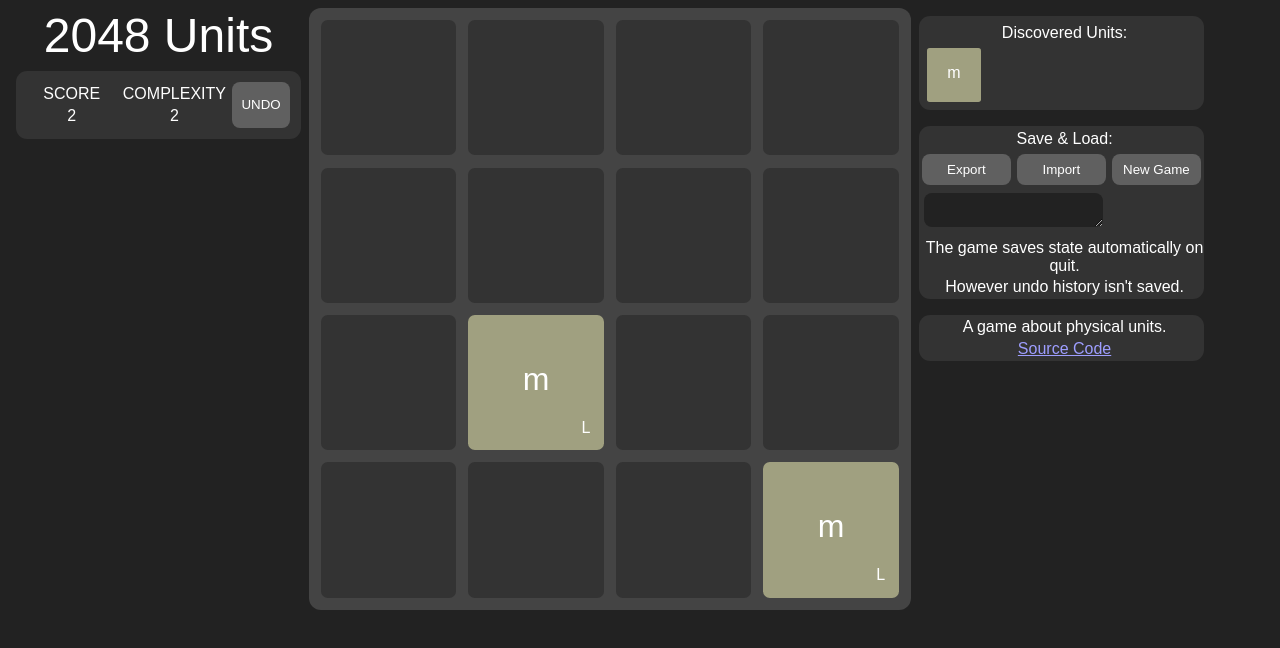
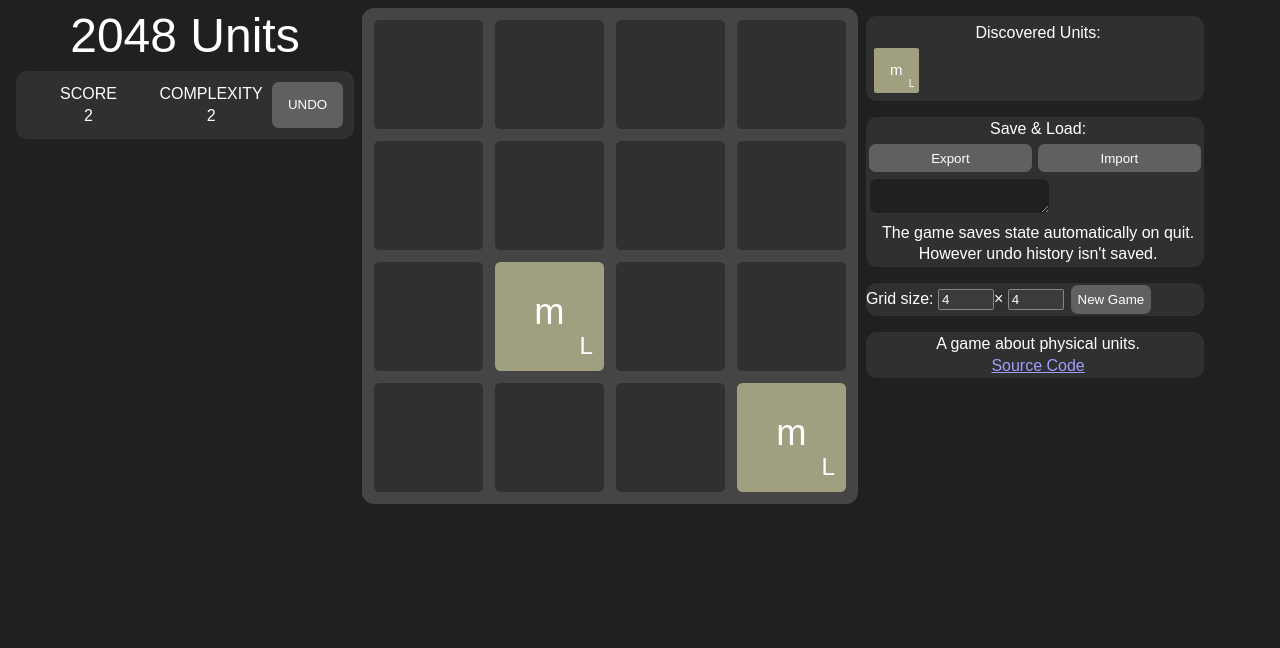
Before and after one commit to Blue-Beaker/Blue-Beaker.github.io, a plain HTML site: page 2048units.html in a window 1280 px wide. Drawn offline with Linux system fonts and the light colour scheme.

Commit message:
Update 2048 units

```diff
--- a/2048units.html
+++ b/2048units.html
@@ -6,19 +6,45 @@
     <title>2048 Units</title>
 </head>
 <style type="text/css">
-    /* .grid{
-      background-color:#aaaaaa;
-    } */
-
-    .grid td {
-        background-color: #222222;
-    }
-
     body {
-        background-color: #222222;
+        background-color: #202020;
         width: 95%;
         height: 95%;
         color-scheme: dark;
+    }
+
+    .area {
+        /* width: 95vw;
+        aspect-ratio: 1;
+        min-width: 20em;
+        max-width: 95vh; */
+        position: relative;
+        display: flex;
+        align-items: center;
+        justify-content: center;
+    }
+
+    .basegrid {
+        --columns: 4;
+        --rows: 4;
+        /*
+        --fit-view-size: min( 95vh ,95vw );
+        width: calc( var(--fit-view-size) );
+        height: calc( var(--fit-view-size) );
+        font-size: calc( var(--fit-view-size) * 0.165 / max(var(--rows), var(--columns)));
+        */
+        --max-width: 95vw;
+        --max-height: 95vh;
+
+        width: calc( var(--fit-view-size) * (var(--columns) + 0.1) );
+        height: calc( var(--fit-view-size) * (var(--rows) + 0.1) );
+        --fit-view-size: min( var(--max-height) / ( var(--rows) + 0.1 ) , var(--max-width) / ( var(--columns) + 0.1 ));
+        border-radius: calc( var(--fit-view-size) * 0.1 );
+        background-color: hsl(0, 0%, 27%);
+        font-size: calc( var(--fit-view-size) / 6 );
+    }
+    .overgrid{
+        position: absolute;
     }
 
     .cell {
@@ -26,8 +52,8 @@
         border-style: none;
         text-align: center;
         position: absolute;
-        --margin: 2%;
-        --size: calc((100% - 2% * 5) / 4);
+        --margin: 0.5em;
+        --size: 4.5em;
         --x: 0;
         --y: 0;
         margin: var(--margin);
@@ -48,8 +74,13 @@
     }
 
     .bg {
-        background-color: #333333;
+        background-color: #303030;
         z-index: 1;
+    }
+    .immovable-cell{
+        transition: none;
+        -webkit-transition: none;
+        animation: none;
     }
 
     .info_cell {
@@ -59,12 +90,12 @@
         text-align: center;
         position: relative;
         float: left;
-        margin: 0.2rem;
-        width: 3em;
-        height: 3em;
+        margin: 0.3em;
+        width: 4.5em;
+        height: 4.5em;
         z-index: 3;
         offset-anchor: center;
-        font-size: large;
+        font-size: x-small;
         text-align: center;
     }
 
@@ -73,7 +104,7 @@
         text-align: center;
         margin: 0px;
         position: absolute;
-        font-size: 1rem;
+        font-size: 1.5em;
         top: 50%;
         left: 50%;
         transform: translate(-50%, -60%);
@@ -84,48 +115,56 @@
         text-align: center;
         margin: 0px;
         position: absolute;
-        font-size: 1rem;
+        font-size: 1em;
         top: 90%;
         left: 90%;
         transform: translate(-100%, -100%);
     }
 
     .largeFont {
-        font-size: 2rem;
+        font-size: 1.5em;
     }
 
     .plate {
-        background-color: #333333;
-        border-radius: 0.7rem;
+        background-color: #303030;
+        border-radius: 0.7em;
         border-style: none;
         z-index: 1;
-        margin: 0.5rem;
+        margin: 0.5em;
+    }
+
+    .circle {
+        background: #808080;
+        border-radius: 50%;
+        height: 0.5em;
+        width: 0.5em;
+        position: absolute;
     }
 
     .toast {
-        background-color: #444444;
-        box-shadow: 0 0 1rem 0 #000000;
+        background-color: #404040;
+        box-shadow: 0 0 1em 0 #000000;
         position: fixed;
-        right: 1rem;
-        bottom: 1rem;
-        border-radius: 0.7rem;
+        right: 1em;
+        bottom: 1em;
+        border-radius: 0.7em;
         border-style: none;
         z-index: 1;
-        margin: 0.5rem;
-        padding: 1rem;
+        margin: 0.5em;
+        padding: 1em;
         opacity: 0%;
         z-index: 99;
         transition: 0.3s ease-in;
-        max-width: calc(100vw - 5rem);
+        max-width: calc(100vw - 5em);
     }
 
 
     textarea {
         font-family: sans-serif;
-        background-color: #222222;
+        background-color: #202020;
         color: #ffffff;
-        border-radius: 0.5rem;
-        margin: 0.3rem;
+        border-radius: 0.5em;
+        margin: 0.3em;
         border-width: 0;
     }
 
@@ -136,17 +175,17 @@
 
     p {
         text-align: center;
-        margin: 0.2rem;
+        margin: 0.2em;
         width: 100%;
     }
 
     button {
         color: #ffffff;
         background-color: #606060;
-        margin: 0.2rem;
-        border-radius: 0.5rem;
+        margin: 0.2em;
+        border-radius: 0.5em;
         border-width: 0;
-        padding: 0.5rem;
+        padding: 0.5em;
     }
 
     button:hover {
@@ -154,7 +193,7 @@
     }
 
     button:active {
-        background-color: #222222;
+        background-color: #202020;
     }
 
     .flex1 {
@@ -176,15 +215,6 @@
         flex-direction: column;
     }
 
-    .area {
-        width: 95vw;
-        min-width: 20rem;
-        max-width: 95vh;
-        flex: 4;
-        aspect-ratio: 1;
-        position: relative;
-    }
-
     @keyframes spawn {
         0% {
             scale: 110%;
@@ -198,18 +228,18 @@
 
 <body>
     <div class='flex1'>
-        <div class="info" id="info" style="flex:2;float:left;width: 100%;">
+        <div class="info" id="info_header" style="flex:2;float:left;order:0;">
             <div class="flex-col">
                 <div style="float: left;">
                     <p style="font-size: xxx-large;margin: 0;">2048 Units</p>
                 </div>
-                <div class="plate" style="float: left;padding: 0.5rem;">
+                <div class="plate" style="float: left;padding: 0.5em;">
                     <div class="flex2">
-                        <div style="float: left;margin: 0.2rem;flex:2">
+                        <div style="float: left;margin: 0.2em;flex:2">
                             <p style="text-align: center;">SCORE</p>
                             <p id="score" style="text-align: center;"></p>
                         </div>
-                        <div style="float: left;margin: 0.2rem;flex:2">
+                        <div style="float: left;margin: 0.2em;flex:2">
                             <p style="text-align: center;">COMPLEXITY</p>
                             <p id="complexity" style="text-align: center;"></p>
                         </div>
@@ -218,25 +248,25 @@
                 </div>
             </div>
         </div>
-        <div class="area">
-            <div id="bg" class="grid"
-                style="width: 100%;aspect-ratio: 1;position: absolute;border-radius: 2%;background-color: #444444;">
-                <div id="bggrid" class="grid" style="width: 100%;height: 100%;position: absolute;">
+        <div class="area" style="order:1;">
+            <div id="basegrid" class="grid basegrid">
+                <div id="bggrid" class="grid overgrid">
 
                 </div>
-                <div id="gamegrid" class="grid" style="width: 100%;height: 100%;position: absolute;">
-
-                </div>
-                <div id="touchArea" style="width: 100%;height: 100%;position: absolute;z-index: 100;">
+                <div id="gamegrid" class="grid overgrid">
 
                 </div>
             </div>
+            <div id="touchArea" class="overgrid" style="z-index: 100;
+            width: 100%;
+            height: 100%;">
+
+            </div>
         </div>
-        <div id="otherinfo" style="flex:2;float: left;max-height: 100%;">
-            <div class="flex-col">
-                <div class="plate" style="float: inline-start;padding: 0.3rem;">
+        <div id="otherinfo" class="flex-col" style="flex:2;float: left;max-height: 98%;order:3;">
+                <div class="plate" style="float: inline-start;padding: 0.3em;">
                     <p>Discovered Units:</p>
-                    <div id="discoveredUnits" style="float: inline-start; width: 100%;height: auto;">
+                    <div id="discoveredUnits" style="float: inline-start;height: auto;">
 
                     </div>
                 </div>
@@ -250,9 +280,6 @@
                         <button onclick="importState()" style="flex: 1;">
                             Import
                         </button>
-                        <button onclick="newGame()" style="flex: 1;">
-                            New Game
-                        </button>
                     </div>
                     <form>
                         <textarea id="leveldata" style="flex:1">
@@ -262,12 +289,23 @@
                         <p>The game saves state automatically on quit.</p>
                         <p>However undo history isn't saved.</p>
                     </div>
+
+                </div>
+                <div class="plate">
+                    Grid size: <input id="gridWidthSet" type="number" name="Columns" min="3" max="16"
+                        value="4" size="3">×
+                    <input id="gridHeightSet" type="number" name="Rows" min="3" max="16"
+                        value="4" size="3">
+                    <button onclick="newGame()" style="flex: 1;">
+                        New Game
+                    </button>
                 </div>
                 <div class="plate" style="float:inline-start">
                     <p>A game about physical units.</p>
-                    <a href="https://github.com/Blue-Beaker/2048-units"><p>Source Code</p></a>
+                    <a href="https://github.com/Blue-Beaker/2048-units">
+                        <p>Source Code</p>
+                    </a>
                 </div>
-            </div>
         </div>
     </div>
     <div class="toast" id="toast">
@@ -284,8 +322,13 @@
     const gamegrid = document.getElementById("gamegrid")
     const bggrid = document.getElementById("bggrid")
     const discoveredUnitsElement = document.getElementById("discoveredUnits")
-    const WIDTH = 4
-    const HEIGHT = 4
+
+    const GRID_WIDTH_SETTER = document.getElementById("gridWidthSet")
+    const GRID_HEIGHT_SETTER = document.getElementById("gridHeightSet")
+    var WIDTH = 4
+    var HEIGHT = 4
+
+    var CELLS_PER_ROUND = 1   //Number of cells spawned after every move. Turn this to 0 for puzzle mode
 
     var debug = false
 
@@ -386,7 +429,7 @@
         logDebug(event)
         if (wait) { return }
         if (document.activeElement instanceof HTMLTextAreaElement) { return }
-
+        if (document.activeElement instanceof HTMLInputElement) { return }
         if (KEYMAPPING[event.key] != null) {
             move(KEYMAPPING[event.key])
         } else if (event.key == "Backspace" || event.key == "z") {
@@ -454,6 +497,9 @@
         if (units.A != null) {
             color += units.A * 0x27
         }
+        if(isUnitImmovable(units)) {
+            color -= 0x202020
+        }
         return color.toString(16)
     }
     //Logic
@@ -488,30 +534,31 @@
 
     const unitNameDict = {
         m1: ["m", "L"],
-        m2: ["m²", "S"],
-        m3: ["m³", "V"],
+        m2: ["m&#x00B2;", "S"],
+        m3: ["m&#x00B3;", "V"],
         s1: ["s", "t"],
         s_1: ["Hz", "f"],
         m1s_1: ["m/s", "v"],
-        m1s_2: ["m/s²", "a"],
+        m1s_2: ["m/s&#x00B2;", "a"],
         kg1: ["kg", "m"],
-        m_3kg1: ["kg/m³", "ρ"],
+        m_3kg1: ["kg/m&#x00B3;", "&#x03C1;"],
         m1s_2kg1: ["N", "F,G"],
-        m1s_1kg1: ["<div style='font-size:80%;'>kg⋅m/s\nN⋅s</div>", "P,I"],
+        m1s_1kg1: ["<div style='font-size:0.8em;'>kg&#x22C5;m/s\nN&#x22C5;s</div>", "P,I"],
         m_1s_2kg1: ["Pa", "p"],
         m2s_2kg1: ["J", "E,W,Q"],
         m2s_3kg1: ["W", "P"],
         A1: ["A", "I"],
         s1A1: ["C", "Q"],
         m_1A1: ["A/m", "H"],
-        m2s_3kg1A_1: ["V", "U,E,φ"],
+        m2s_3kg1A_1: ["V", "U,E,&#x03C6;"],
         m1s_3kg1A_1: ["V/m", "E"],
         m2s_3kg1A_2: ["Ω", "R"],
         m_2s4kg_1A2: ["F", "C"],
         s_2kg1A_1: ["T", "B"],
-        m2s_2kg1A_1: ["Wb", "Φ"],
+        m2s_2kg1A_1: ["Wb", "&#x03C6;"],
+        wl1:[" ",""],   //Wall, immovable
     }
-    const unitBase = ["m", "s", "kg", "A"]
+    const unitBase = ["m", "s", "kg", "A","wl"]
     //Unit IDs and names
     function getUnitID(units) {
         var unitID = ""
@@ -554,6 +601,9 @@
         }
         return name
     }
+    function isUnitImmovable(units){
+        return (units.wl != null && units.wl != 0)    //Immovable if unit is a wall
+    }
     //Cell
     class cellGrid {
         constructor(x, y, units = { m: 1 }) {
@@ -575,9 +625,17 @@
             this.updatePosition()
             setCell(x, y, this)
         }
+        isImmovable(){
+            return isUnitImmovable(this.units)    //Immovable if unit is a wall
+        }
         updateVisuals() {
+            if(this.isImmovable()){
+                this.cell.classList.add("immovable-cell")
+                this.cell.innerHTML = "<div class=circle style='left:0.5em;top:0.5em;' ></div><div class=circle style='right:0.5em;top:0.5em;'></div><div class=circle style='left:0.5em;bottom:0.5em;'></div><div class=circle style='right:0.5em;bottom:0.5em;'></div>"
+            }else{
             this.cell.innerHTML = "<div class='cellLabel largeFont'>" + this.getName() + "</div>" + "<div class='cellCornerMark'>" + this.getSymbol() + "</div>"
-            this.cell.style.backgroundColor = "#" + this.getColor()
+            }
+            this.cell.style.setProperty("background","#" + this.getColor())
         }
         updatePosition() {
             this.cell.style.setProperty("--x", this.x)
@@ -599,6 +657,9 @@
         }
         canMerge(obj, dir) {
             if (obj instanceof cellGrid) {
+                if(this.isImmovable() || obj.isImmovable()){
+                    return false
+                }
                 if (dir == DIR_UP) {
                     return getUnitName(divide(obj.units, this.units)) != null
                 } else if (dir == DIR_DOWN) {
@@ -609,6 +670,9 @@
             }
         }
         move(dir) {
+            if(this.isImmovable()){
+                return false
+            }
             var y2 = this.y
             var x2 = this.x
             var success = 0
@@ -661,6 +725,9 @@
     }
     //init scripts
     function initGrid() {
+        var basegrid = document.getElementById("basegrid")
+        basegrid.style.setProperty("--columns", WIDTH)
+        basegrid.style.setProperty("--rows", HEIGHT)
         cells = []
         for (let y = 0; y < HEIGHT; y++) {
             var row = []
@@ -693,6 +760,8 @@
         gameState.score = 0
     }
     function newGame() {
+        WIDTH = GRID_WIDTH_SETTER.value
+        HEIGHT = GRID_HEIGHT_SETTER.value
         clear()
         resetVariables()
         initGrid()
@@ -717,14 +786,14 @@
                 }
             }
         } else if (dir == DIR_LEFT) {
-            for (let x = 0; x < HEIGHT; x++) {
-                for (let y = 0; y < WIDTH; y++) {
+            for (let x = 0; x < WIDTH; x++) {
+                for (let y = 0; y < HEIGHT; y++) {
                     trymove(x, y, dir)
                 }
             }
         } else if (dir == DIR_RIGHT) {
-            for (let x = HEIGHT - 1; x >= 0; x--) {
-                for (let y = 0; y < WIDTH; y++) {
+            for (let x = WIDTH - 1; x >= 0; x--) {
+                for (let y = 0; y < HEIGHT; y++) {
                     trymove(x, y, dir)
                 }
             }
@@ -733,7 +802,7 @@
             updateRound()
             wait = true
             setTimeout(() => {
-                spawnCells(1)
+                spawnCells(CELLS_PER_ROUND)
                 afterRound()
                 wait = false
             }, 200);
@@ -763,7 +832,7 @@
                     }
                     var units = cell.units
                     var unitID = getUnitID(cell.units)
-                    if (!gameState.discoveredUnits.includes(unitID)) {
+                    if (!gameState.discoveredUnits.includes(unitID) && !isUnitImmovable(cell.units)) {
                         pushDiscovered(unitID)
                     }
                 }
@@ -782,7 +851,10 @@
         var newDiscovered = document.createElement("div")
         newDiscovered.style.backgroundColor = "#" + getColor(getUnitFromID(unitID))
         newDiscovered.classList.add("info_cell")
-        newDiscovered.innerHTML = "<p class='cellLabel'>" + (getUnitNameFromID(unitID) || unitID) + "</p>"
+        //newDiscovered.innerHTML = "<p class='cellLabel'>" + (getUnitNameFromID(unitID) || unitID) + "</p>"
+
+        newDiscovered.innerHTML = "<div class='cellLabel'>" + (getUnitNameFromID(unitID) || unitID) + "</div>" +
+         "<div class='cellCornerMark'>" + getSymbol(unitID) + "</div>"
         discoveredUnitsElement.appendChild(newDiscovered)
     }
     const unlockableUnits = {
@@ -839,7 +911,7 @@
             for (const x in row) {
                 var cell = row[x]
                 if (cell instanceof cellGrid) {
-                    rowToExport[x] = cell.units
+                    rowToExport[x] = cell.getUnitID()
                 } else {
                     rowToExport[x] = null
                 }
@@ -853,9 +925,12 @@
             var row = cellsV2[y]
             for (const x in row) {
                 var cell = row[x]
-                if (cell != null) {
-                    new cellGrid(x, y, cell)
-                }
+                if (typeof (cell) == 'string') {
+                    new cellGrid(x, y, getUnitFromID(cell))
+                } else
+                    if (cell != null) {
+                        new cellGrid(x, y, cell)
+                    }
             }
         }
     }
@@ -880,6 +955,9 @@
         savedata.id = "2048units_savedata"
         // savedata.cells=saveGridV1()
         savedata.cellsV2 = dumpGrid()
+        savedata.gridWidth = WIDTH
+        savedata.gridHeight = HEIGHT
+        savedata.cellsPerRound = CELLS_PER_ROUND
         return savedata
     }
     function exportState() {
@@ -890,17 +968,22 @@
         return JSON.parse(document.getElementById("leveldata").value)
     }
     function importState() {
-        try{
+        try {
             var savedData = loadData()
             loadGameFromData(savedData)
             toast("Loaded!")
         }
-        catch(err){
+        catch (err) {
             toast("Paste the code in the box below first!")
         }
     }
     function loadGameFromData(savedData) {
         if (savedData.id != "2048units_savedata") return;
+        WIDTH = savedData.gridWidth || 4
+        HEIGHT = savedData.gridHeight || 4
+        CELLS_PER_ROUND = savedData.cellsPerRound || 1
+        GRID_WIDTH_SETTER.value=WIDTH
+        GRID_HEIGHT_SETTER.value=HEIGHT
         clear()
         initGrid()
         if (savedData.cellsV2 != null) {
@@ -951,16 +1034,33 @@
             .find((row) => row.startsWith(cname + "="))
             ?.split("=")[1];
     }
-    var lastToast=null;
+    var lastToast = null;
     function toast(text) {
-        if(lastToast){
+        if (lastToast) {
             clearTimeout(lastToast);
         }
-        document.getElementById("toast").innerHTML="<div>"+text+"</div>"
-        document.getElementById("toast").style.setProperty("opacity","100%")
-        lastToast=setTimeout(()=>{document.getElementById("toast").style.setProperty("opacity","0%")},2000)
+        document.getElementById("toast").innerHTML = "<div>" + text + "</div>"
+        document.getElementById("toast").style.setProperty("opacity", "100%")
+        lastToast = setTimeout(() => { document.getElementById("toast").style.setProperty("opacity", "0%") }, 2000)
     }
+
+    function convertRemToPixels(rem) {
+        return rem * parseFloat(getComputedStyle(document.documentElement).fontSize);
+    }
+    function onResize(){
+        if(window.innerWidth>window.innerHeight && window.innerWidth>convertRemToPixels(60)){
+            basegrid.style.setProperty("--max-width", "calc( 95vw - 45rem )")
+            basegrid.style.setProperty("--max-height", "95vh")
+            document.getElementById("otherinfo").style.setProperty("max-height","95vh")
+        }else{
+            basegrid.style.setProperty("--max-width", "95vw")
+            basegrid.style.setProperty("--max-height", "calc( 95vh - 10rem )")
+            document.getElementById("otherinfo").style.setProperty("max-height","98%")
+        }
+    }
+    window.addEventListener("resize",onResize)
     //Init code
+    onResize()
     window.addEventListener("keydown", onkeydown)
     document.getElementById("touchArea").addEventListener("touchstart", onTouch)
     document.getElementById("touchArea").addEventListener("touchmove", onTouch)
```
